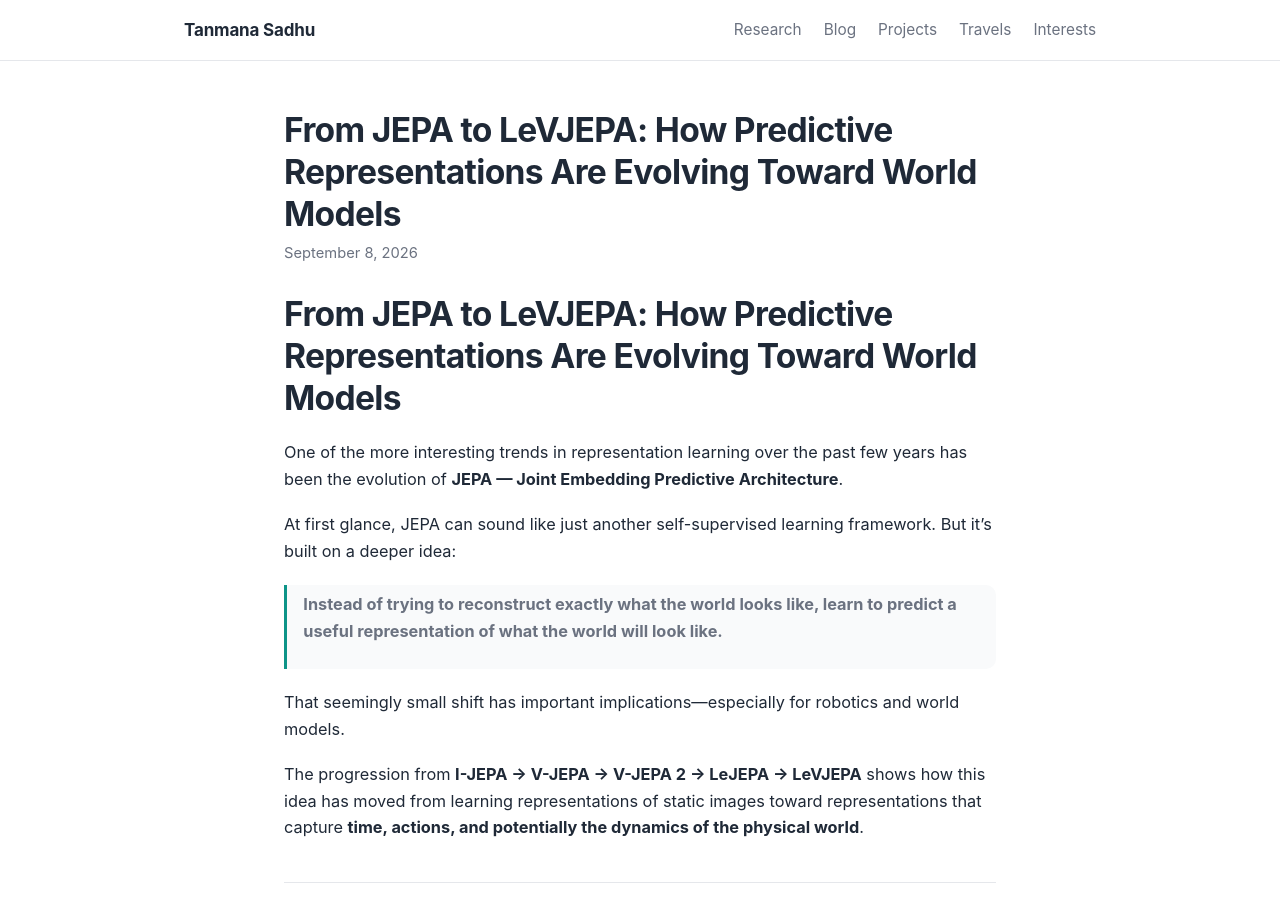
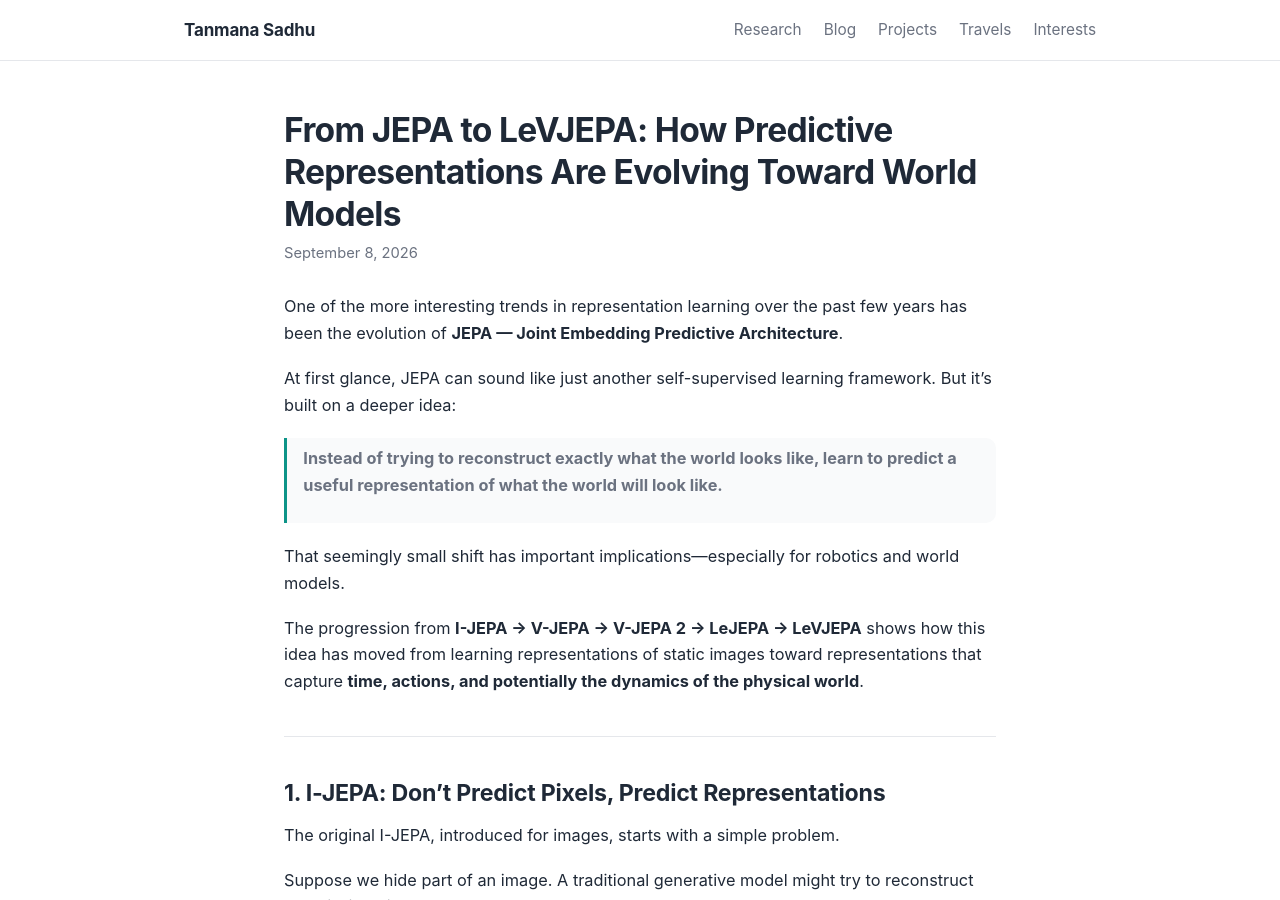
Before and after one commit to tanmana5/tanmana5.github.io, a Jekyll site: the page built from _posts/2026-09-08-jepa.md, in a window 1280 px wide and 900 px high. Built offline with Jekyll 4.4.1, drawn with Linux system fonts in a browser that asks for light colours.

Commit message:
adding post on jepa

```diff
--- a/_posts/2026-09-08-jepa.md
+++ b/_posts/2026-09-08-jepa.md
@@ -3,8 +3,6 @@ title: "From JEPA to LeVJEPA: How Predictive Representations Are Evolving Toward
 date: 2026-09-08
 math: true
 ---
-
-# From JEPA to LeVJEPA: How Predictive Representations Are Evolving Toward World Models
 
 One of the more interesting trends in representation learning over the past few years has been the evolution of **JEPA — Joint Embedding Predictive Architecture**.
 
```
